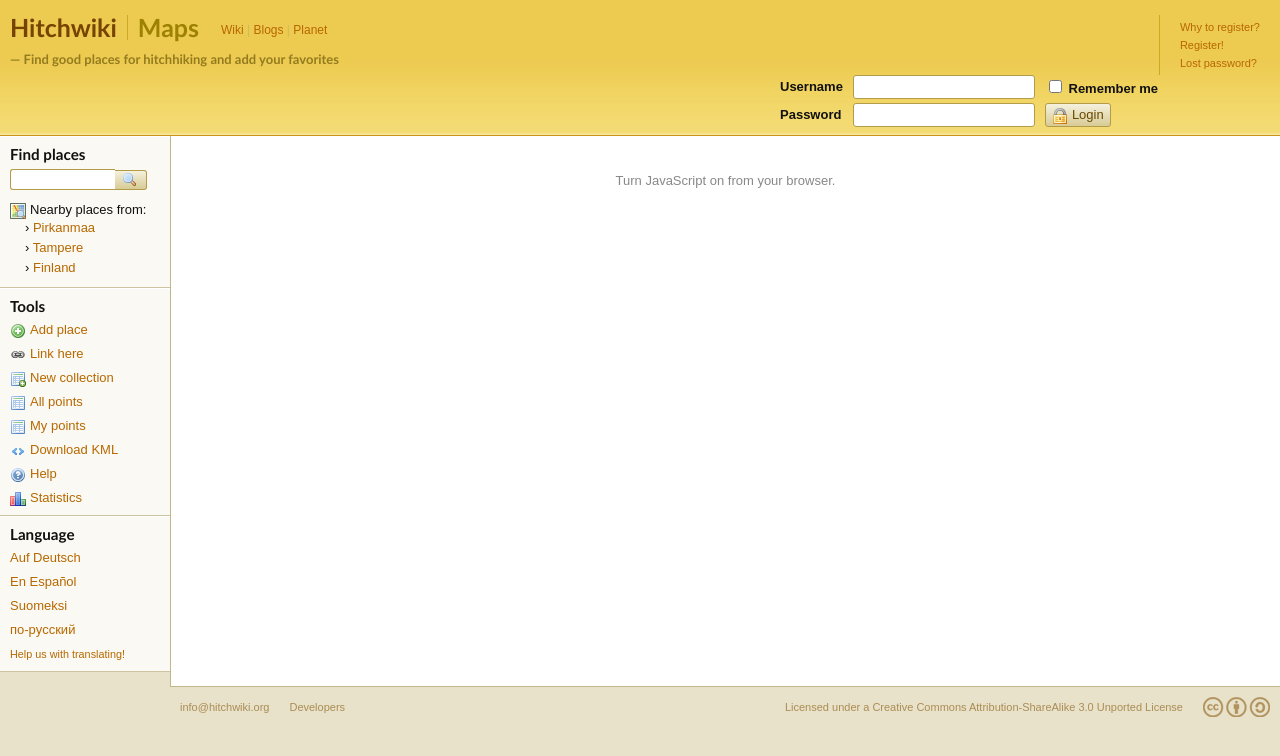
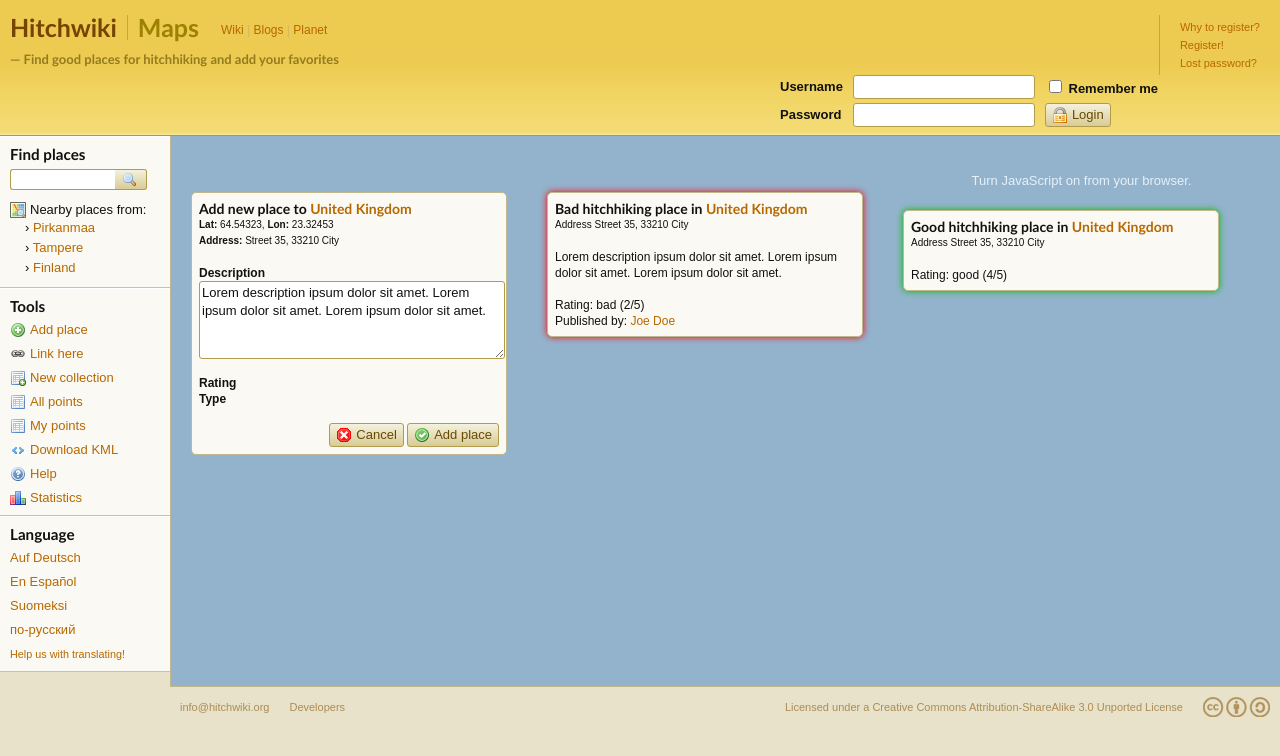
Before and after one commit to PhilGruber/maps.hitchwiki.org, a PHP site: page /static.html in a window 1280 px wide. Shown: the top 756 px of the page. Run offline with PHP 8.4, Linux system fonts and the light colour scheme.

Commit message:
static html

```diff
--- a/static.html
+++ b/static.html
@@ -136,6 +136,54 @@
 	        <div id="map">
 	        	<br /><br />
 	        	Turn JavaScript on from your browser.
+
+	        	<!-- popups -->
+	        	<div class="card add_new_place" id="add_new_place">
+	        	<form method="post" action="#" name="add_new_place">
+	        		<h4>Add new place to <a href="#">United Kingdom</a></h4>
+	        		<small>
+	        			<b>Lat:</b> 64.54323, <b>Lon:</b> 23.32453<br />
+	        			<b>Address:</b> Street 35, 33210 City
+	        		</small>
+					<br /><br />
+	        		<label for="description">Description</label><br />
+	        		<textarea id="description" rows="4" name="description">Lorem description ipsum dolor sit amet. Lorem ipsum dolor sit amet. Lorem ipsum dolor sit amet.</textarea>
+
+					<br /><br />
+					<label for="rating">Rating</label>
+					<br />
+					<label for="type">Type</label>
+
+					<br /><br />
+
+					<div class="align_right">
+						<button class="button" id="cancel" /><span class="icon cancel">Cancel</span></button>
+						<button class="button" type="submit" id="add"><span class="icon accept">Add place</span></button>
+					</div>
+				</form>
+	        	</div>
+
+	        	<div class="card hh_place bad" id="hh_place_1">
+	        		<h4>Bad hitchhiking place in <a href="#">United Kingdom</a></h4>
+	        		<small>Address Street 35, 33210 City</small>
+					<br /><br />
+	        		Lorem description ipsum dolor sit amet. Lorem ipsum dolor sit amet. Lorem ipsum dolor sit amet.
+
+					<br /><br />
+					Rating: bad (2/5)<br />
+					Published by: <a href="#">Joe Doe</a>
+	        	</div>
+
+
+	        	<div class="card hh_place good" id="hh_place_2">
+	        		<h4>Good hitchhiking place in <a href="#">United Kingdom</a></h4>
+	        		<small>Address Street 35, 33210 City</small>
+					<br /><br />
+					Rating: good (4/5)<br />
+	        	</div>
+
+
+	        	<!-- /popups -->
 	        </div>
 
 
--- a/static/css/main.css
+++ b/static/css/main.css
@@ -7,6 +7,7 @@
  * 3) Buttons
  * 4) Icons
  * 5) Layout
+ * 6) Cards
  *
  */
 
@@ -79,6 +80,7 @@ input, textarea, button, .button {
 	padding-bottom: 2px;
 }
 
+textarea { width: 100%; }
 
 
 /*
@@ -86,31 +88,34 @@ input, textarea, button, .button {
  */
 .icon {
 	padding-left: 20px;
-	padding-bottom: 2px;
+	padding-top: 1px;
+	padding-bottom: 1px;
 	background-repeat: no-repeat;
 	background-position: left center;
 }
 
-.magnifier 			{ background-image: url(../gfx/icons/magnifier.png); }
-.add 				{ background-image: url(../gfx/icons/add.png); }
-.chart_bar 			{ background-image: url(../gfx/icons/chart_bar.png); }
-.folder_database 	{ background-image: url(../gfx/icons/folder_database.png); }
-.folder 			{ background-image: url(../gfx/icons/folder.png); }
-.help 				{ background-image: url(../gfx/icons/help.png); }
-.link 				{ background-image: url(../gfx/icons/link.png); }
-.lock_go 			{ background-image: url(../gfx/icons/lock_go.png); }
-.lock 				{ background-image: url(../gfx/icons/lock.png); }
-.map_add 			{ background-image: url(../gfx/icons/map_add.png); }
-.map_delete 		{ background-image: url(../gfx/icons/map_delete.png); }
-.map_edit 			{ background-image: url(../gfx/icons/map_edit.png); }
-.map_go 			{ background-image: url(../gfx/icons/map_go.png); }
-.map_magnify 		{ background-image: url(../gfx/icons/map_magnify.png); }
-.map 				{ background-image: url(../gfx/icons/map.png); }
-.table_add 			{ background-image: url(../gfx/icons/table_add.png); }
-.table	 			{ background-image: url(../gfx/icons/table.png); }
-.tag 				{ background-image: url(../gfx/icons/tag.png); }
-.world 				{ background-image: url(../gfx/icons/world.png); }
-.zoom 				{ background-image: url(../gfx/icons/zoom.png); }
+.icon.magnifier 		{ background-image: url(../gfx/icons/magnifier.png); }
+.icon.add 				{ background-image: url(../gfx/icons/add.png); }
+.icon.chart_bar 		{ background-image: url(../gfx/icons/chart_bar.png); }
+.icon.folder_database 	{ background-image: url(../gfx/icons/folder_database.png); }
+.icon.folder 			{ background-image: url(../gfx/icons/folder.png); }
+.icon.help 				{ background-image: url(../gfx/icons/help.png); }
+.icon.link 				{ background-image: url(../gfx/icons/link.png); }
+.icon.lock_go 			{ background-image: url(../gfx/icons/lock_go.png); }
+.icon.lock 				{ background-image: url(../gfx/icons/lock.png); }
+.icon.map_add 			{ background-image: url(../gfx/icons/map_add.png); }
+.icon.map_delete 		{ background-image: url(../gfx/icons/map_delete.png); }
+.icon.map_edit 			{ background-image: url(../gfx/icons/map_edit.png); }
+.icon.map_go 			{ background-image: url(../gfx/icons/map_go.png); }
+.icon.map_magnify 		{ background-image: url(../gfx/icons/map_magnify.png); }
+.icon.map 				{ background-image: url(../gfx/icons/map.png); }
+.icon.table_add 		{ background-image: url(../gfx/icons/table_add.png); }
+.icon.table	 			{ background-image: url(../gfx/icons/table.png); }
+.icon.tag 				{ background-image: url(../gfx/icons/tag.png); }
+.icon.world 			{ background-image: url(../gfx/icons/world.png); }
+.icon.zoom 				{ background-image: url(../gfx/icons/zoom.png); }
+.icon.cancel 			{ background-image: url(../gfx/icons/cancel.png); }
+.icon.accept 			{ background-image: url(../gfx/icons/accept.png); }
 
 
 
@@ -196,8 +201,8 @@ html, body {
 	border: 1px solid #c0b78b;
 	border-top: 0;
 	border-right: 0;
-	background-color: #fff;
-	color: #888;
+	background-color: #93b3cd;
+	color: #e5f0f9;
 	text-align: center;
 	margin-left: 170px;
 	min-height: 550px;
@@ -272,7 +277,7 @@ ul#Navigation {
 	ul#Navigation #search #submit {
 		border-left: 0;
 		margin: 0;
-		padding: 2px 0 3px 7px;
+		padding: 3px 0 3px 7px;
 		font-size: 13px;
 		line-height: 13px;
 		-webkit-border-top-left-radius: 0;
@@ -327,3 +332,50 @@ ul#Navigation {
 	#Footer a:hover {
 		color: #986d27;
 	}
+
+
+/*
+ * 6) Cards
+ */
+
+.card {
+	text-align: left;
+	width: 300px;
+	padding: 7px;
+	background-color: #faf9f3;
+	color: #111;
+	font-size: 12px;
+	line-height: 16px;
+	border: 1px solid #c0b78b;
+
+	-webkit-border-radius: 5px;
+	-moz-border-radius: 5px;
+	border-radius: 5px;
+
+}
+	.card h4 {
+		padding: 0;
+		margin: 0;
+		font-size: 14px;
+		line-height: 17px;
+	}
+	.card.bad {
+		box-shadow: 0 0 7px #ff0000;
+		-webkit-box-shadow: 0 0 7px #ff0000;
+		-moz-box-shadow: 0 0 7px #ff0000;
+	}
+	.card.good {
+		box-shadow: 0 0 7px #00b900;
+		-webkit-box-shadow: 0 0 7px #00b900;
+		-moz-box-shadow: 0 0 7px #00b900;
+	}
+
+	.card.add_new_place {
+
+	}
+
+/* Temporary for the static-demo: */
+.card {
+	float: left;
+	margin: 20px;
+}
```
